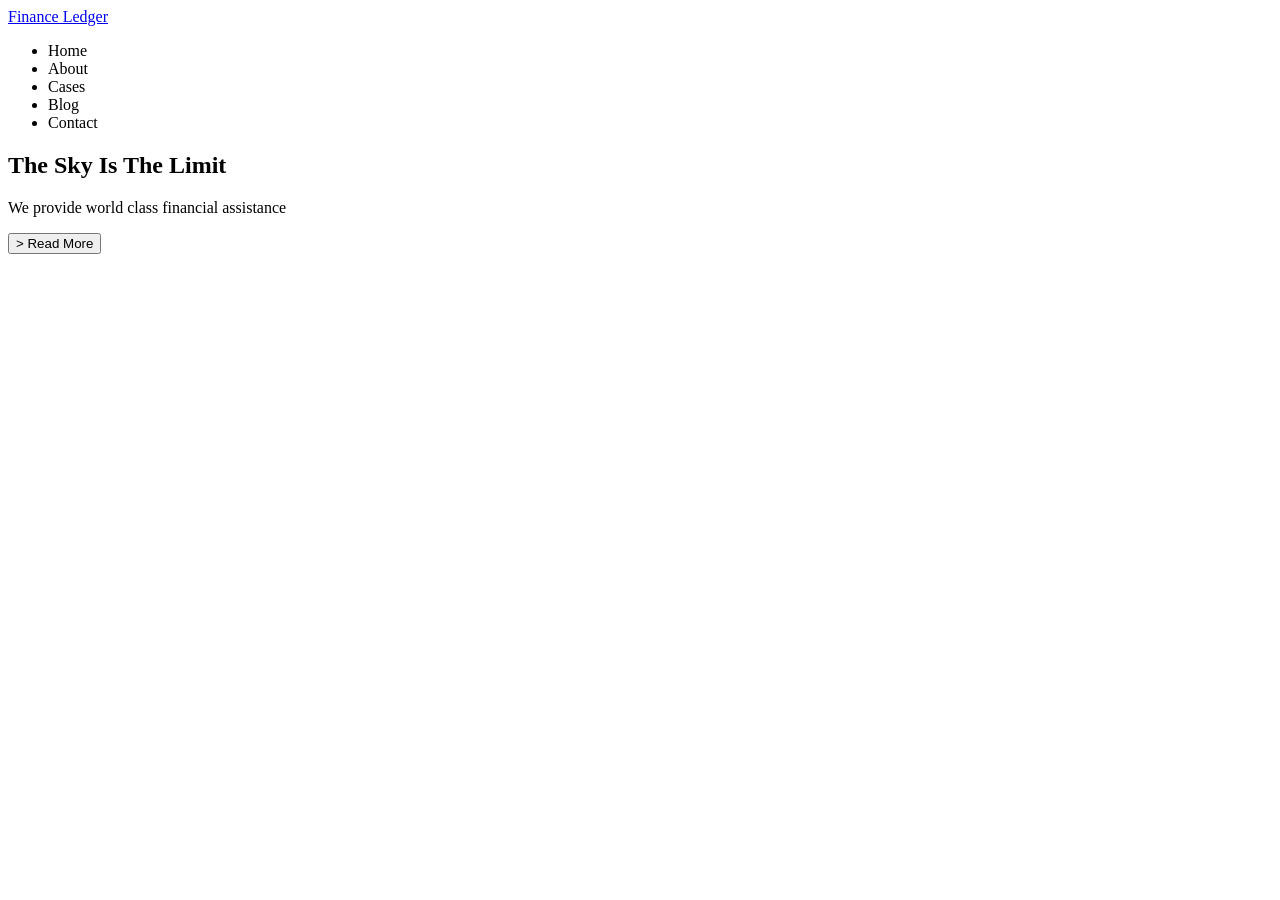
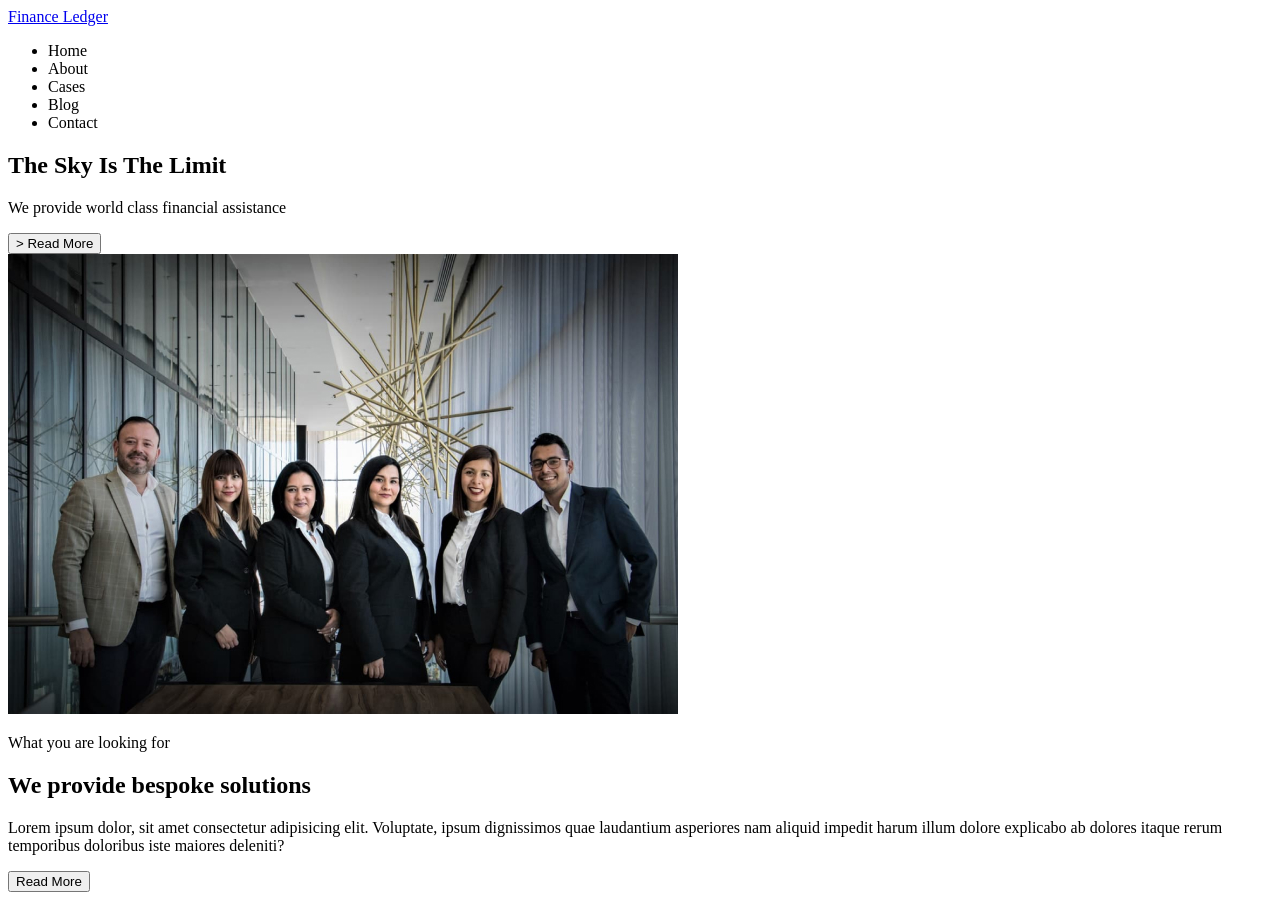
Before and after one commit to Koval0050/practice, a plain HTML site: page index.html in a window 1280 px wide. Before the commit the page ends 800 px from the top, so only its background shows below. Drawn offline with Linux system fonts and the light colour scheme.

Commit message:
2 section

```diff
--- a/index.html
+++ b/index.html
@@ -18,13 +18,23 @@
             <li><a href="#"></a>Contact</li>
           </ul>
         </nav>
+    </header>
+    <main>
         <section>
             <h1>The Sky Is The Limit</h1>
             <p>We provide world class financial assistance</p>
             <button type="button">> Read More</button>
         </section>
-    </header>
-    <main></main>
+        <section>
+            <img src="./images/img1.jpg" alt="our team">
+            <p>What you are looking for</p>
+            <h2>We provide bespoke solutions</h2>
+            <p>
+                Lorem ipsum dolor, sit amet consectetur adipisicing elit. Voluptate, ipsum dignissimos quae laudantium asperiores nam aliquid impedit harum illum dolore explicabo ab dolores itaque rerum temporibus doloribus iste maiores deleniti?
+            </p>
+            <button type="button">Read More</button>
+        </section>
+    </main>
     <footer></footer>
 </body>
 </html>
```
Also changed, not shown: images/img1.jpg (added).
